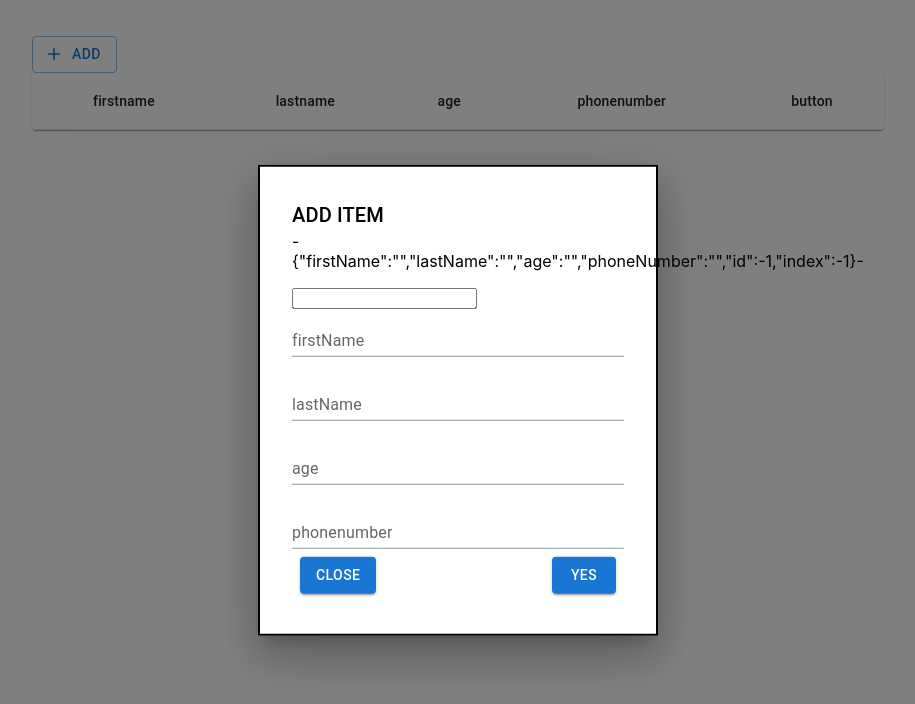
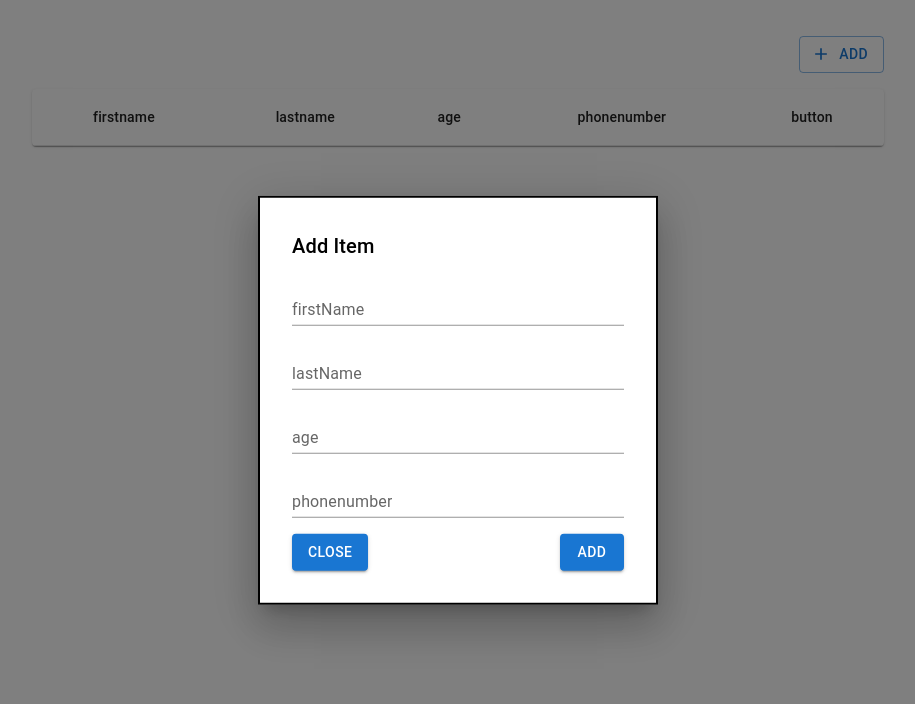
Before and after one commit to abasfn/to-do-list-state, a Next.js app: page / in a window 1280 px wide. Both pictures are taken after a click on the button "ADD". Shown: the top 704 px of the page, without its empty margins (182-1097 px from the left). Built offline with nearby package versions, Linux system fonts and the light colour scheme.

Commit message:
add project free erorr

```diff
--- a/component/modal/modal.compoent.tsx
+++ b/component/modal/modal.compoent.tsx
@@ -7,11 +7,7 @@ import Button from '@mui/material/Button';
 import Typography from '@mui/material/Typography';
 import { useForm } from "react-hook-form";
 import TextField from '@mui/material/TextField';
-import EditIcon from '@mui/icons-material/Edit';
 import { dataType } from '../../model/statemodel';
-import Snackbar from '@mui/material/Snackbar';
-import { Tune } from '@mui/icons-material';
-import { ErrorMessage } from '@hookform/error-message';
 import { style } from './style';
 
 type ModalBoxsType = {
@@ -34,7 +30,7 @@ const ModalBoxs = (props: ModalBoxsType) => {
     }
     const [dataEdit, setdataEdit] = useState<dataType>(props.data ?? initialItem);
     useEffect(() => {
-        debugger
+        reset();
         setdataEdit(props.data ?? initialItem);
     }, [props.data])
 
@@ -49,7 +45,7 @@ const ModalBoxs = (props: ModalBoxsType) => {
             return
         }
         props.onSubmit(data);
-        reset();
+        reset()
         handleClose();
     }
     const handleClose = () => {
@@ -76,11 +72,9 @@ const ModalBoxs = (props: ModalBoxsType) => {
                         <Typography id="transition-modal-title" variant="h6" component="h2">
                             {props.ModatTitle}
                         </Typography>
-                        -{JSON.stringify(dataEdit)}-
                         <form onSubmit={handleSubmit(onSubmit)}>
                             <Box>
                                 <Box mt={2}>
-                                    <input type="text" id="standard-basic"  value={dataEdit?.firstName} />
                                     <TextField value={dataEdit?.firstName} {...register('firstName', { required: true })} sx={{ width: 1 }} id="standard-basic" label={'firstName'} variant="standard" />
                                 </Box>
                                 <Box mt={2}>
@@ -95,10 +89,9 @@ const ModalBoxs = (props: ModalBoxsType) => {
                                     {errors.phoneNumber && <Box sx={{ color: 'error.main' }}>Is empty or more than 11 characters</Box>}
                                 </Box>
                             </Box>
-                            <Box sx={{ display: 'flex', p: 1, bgcolor: 'background.paper' }}>
-                                <Box sx={{ flexGrow: 1 }}>
-                                    <Button onClick={handleClose} variant="contained">Close</Button></Box>
-                                <Box><Button onClick={handleSubmit(onSubmit)} type='submit' variant="contained">yes</Button></Box>
+                            <Box mt={2} sx={{ display: 'flex', justifyContent: 'space-between' }}>
+                                <Button onClick={handleClose} variant="contained">Close</Button>
+                                <Button onClick={handleSubmit(onSubmit)} type='submit' variant="contained">{props.TitleButton}</Button>
                             </Box>
                         </form>
                     </Box>
--- a/component/modalDelete/modaldelete.component.tsx
+++ b/component/modalDelete/modaldelete.component.tsx
@@ -41,11 +41,11 @@ const ModalDelete = (props: ModalDeleteType) => {
                     <Typography id="modal-modal-title" variant="h6" component="h2">
                         {props.title}
                     </Typography>
-                    <Typography id="modal-modal-description" sx={{ mt: 2 }}>
+                    <Typography id="modal-modal-description" sx={{ mt: 1 }}>
                         {props.paragraph}
                     </Typography>
-                    <Box sx={{ display: 'flex', p: 1, bgcolor: 'background.paper' }}>
-                        <Box sx={{ flexGrow: 1 }}> <Button onClick={handleClose} variant="contained">NO</Button></Box>
+                    <Box mt={2} sx={{ display: 'flex',gap:2}}>
+                        <Box > <Button onClick={handleClose} variant="contained">NO</Button></Box>
                         <Box onClick={props.handelDelete}><Button onClick={handleClose} type='submit' variant="contained">YES</Button></Box>
                     </Box>
                 </Box>
--- a/pages/index.tsx
+++ b/pages/index.tsx
@@ -16,6 +16,7 @@ import TableRow from '@mui/material/TableRow';
 import Paper from '@mui/material/Paper';
 import EditIcon from '@mui/icons-material/Edit';
 import AddIcon from '@mui/icons-material/Add';
+import Box from '@mui/material/Box';
 
 const Home: NextPage = () => {
   const [data, setdata] = useState<dataType[]>([]);
@@ -80,9 +81,11 @@ const Home: NextPage = () => {
   return (
     <div className={styles.container}>
       <Container maxWidth="md">
-        <ModalBoxs status={modal} ModatTitle='ADD ITEM' onClose={() => setmodal(false)} onSubmit={onSubmit} TitleButton='ADD' />
-        <ModalBoxs status={modalEdit} data={item} ModatTitle='edit item ITEM' onClose={() => setmodalEdit(false)} onSubmit={EdiOnSubmit} TitleButton='edit' />
-        <Button onClick={handelAdd} variant="outlined" startIcon={<AddIcon />}>add</Button>
+        <ModalBoxs status={modal} ModatTitle='Add Item' onClose={() => setmodal(false)} onSubmit={onSubmit} TitleButton='Add' />
+        <ModalBoxs status={modalEdit} data={item} ModatTitle='Edit item' onClose={() => setmodalEdit(false)} onSubmit={EdiOnSubmit} TitleButton='update' />
+        <Box sx={{display:'flex',justifyContent:'end'}}>
+        <Button sx={{marginBottom:2,textAlign:'right'}} onClick={handelAdd} variant="outlined" startIcon={<AddIcon />}>add</Button>
+       </Box>
         <TableContainer component={Paper}>
           <Table sx={{ minWidth: 650 }} aria-label="simple table">
             <TableHead>
@@ -107,7 +110,7 @@ const Home: NextPage = () => {
                   <TableCell sx={{ textAlign: 'center' }} align="right">{item.age}</TableCell>
                   <TableCell sx={{ textAlign: 'center' }} align="right">{item.phoneNumber}</TableCell>
                   <TableCell sx={{ display: 'flex', gap: 1, justifyContent: 'center' }} align="right">
-                    <ModalDelete handelDelete={() => handeleDelete(item)} title='DELETE ITEM' paragraph='Are You Sure you want to delete' />
+                    <ModalDelete handelDelete={() => handeleDelete(item)} title='Delete item' paragraph='Are You Sure you want to delete' />
                     <Button onClick={() => handeleEdit(item, index)} variant="outlined" startIcon={<EditIcon />}>EDIT</Button>
                   </TableCell>
                 </TableRow>
```
